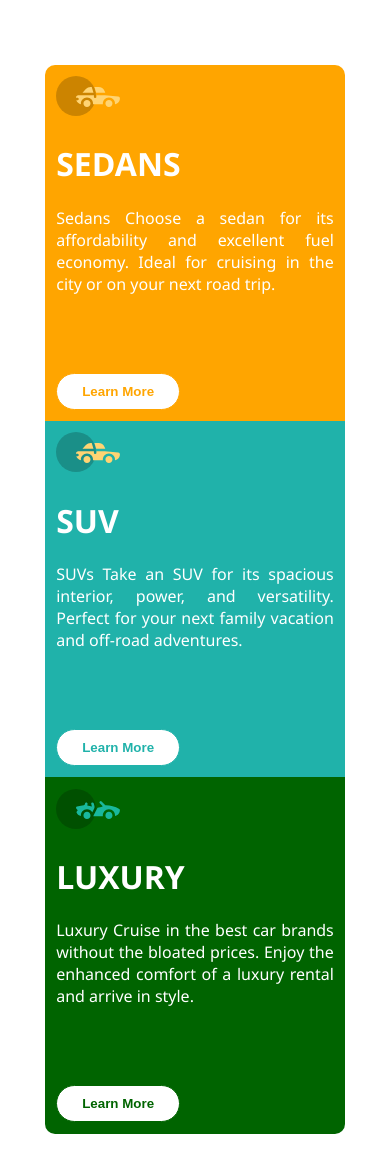
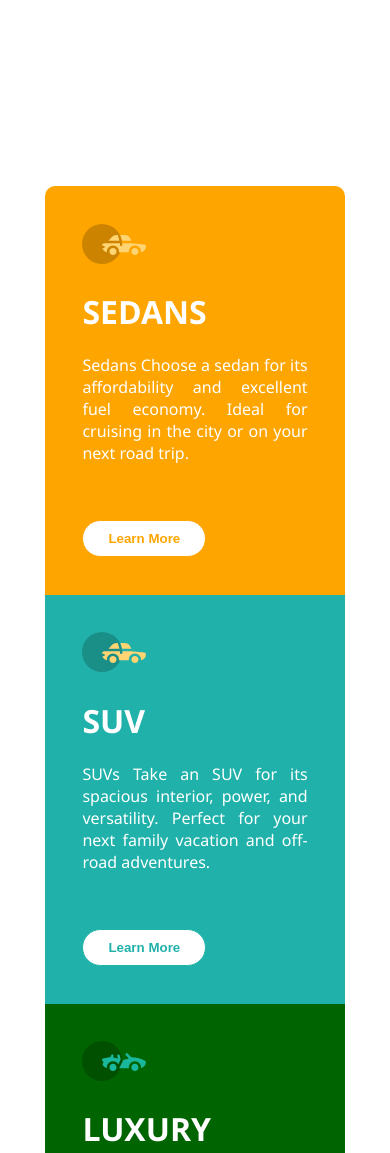
Before and after one commit to trend87/3-column-preview-card-component-challenge, a plain HTML site: page index.html in a window 390 px wide. Shown: the top 1153 px of the page. Drawn offline with Linux system fonts and the light colour scheme.

Commit message:
increased column height and added a little padding

```diff
--- a/css/style.css
+++ b/css/style.css
@@ -111,10 +111,11 @@ p{
         flex-flow: column;
         background-color: white;
         width: 100%;
+        height: 1000px;
         margin-left: 0;
         padding: 0;
         margin-top: 80%;
-        margin-bottom: 50%;
+        margin-bottom: 80%;
 
     }
   .sedans{
@@ -123,10 +124,12 @@ p{
     border-top-left-radius: 10px;
     border-bottom-left-radius: 0;
     width: 300px;
+    padding: 10%;
   }
   .suv{
       height: 600px;
       width: 300px;
+      padding: 10%;
   }
   .luxury{
     height: 600px;
@@ -134,5 +137,6 @@ p{
     border-bottom-right-radius: 10px;
     border-bottom-left-radius: 10px;
     width: 300px;
+    padding: 10%;
   }
 }
```
